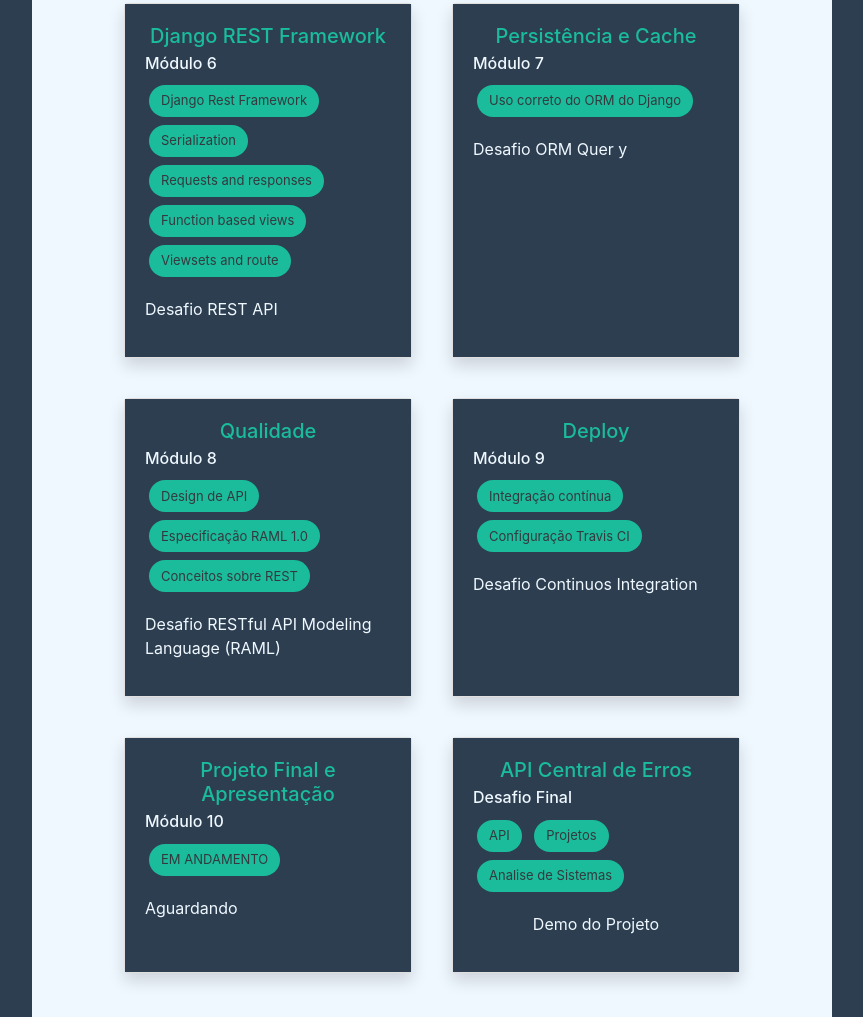
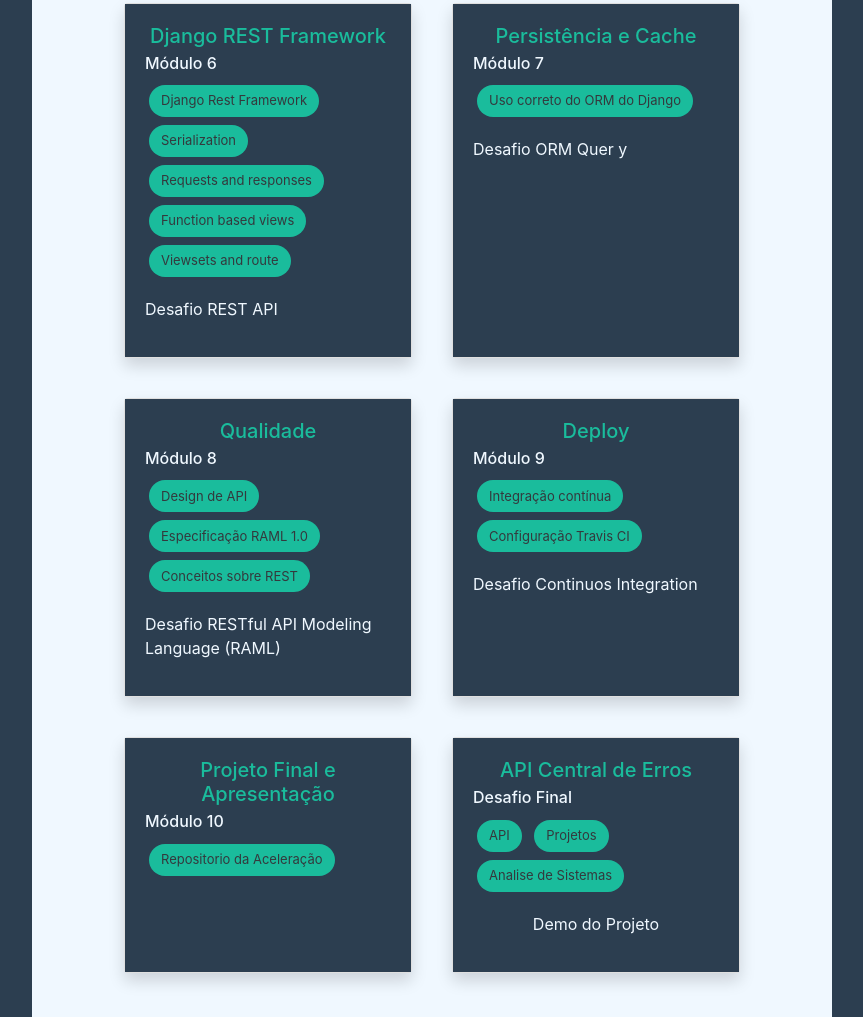
Before and after one commit to elladarte/Dev_Wev_frontend, a plain HTML site: page index.html in a window 1280 px wide. Shown: the part 1562-2579 px from the top of the page, without its empty margins (208-1071 px from the left). Drawn offline with nearby package versions, Linux system fonts and the light colour scheme.

Commit message:
Atualização Final

```diff
--- a/index.html
+++ b/index.html
@@ -338,14 +338,14 @@
             <h6 class="card-subtitle mb-2 text-muted">Módulo 10</h6>
             <p class="card-text">
                 <span class="v-ripple">
-                    EM ANDAMENTO
+                  Repositorio da Aceleração
                 </span>
             </p>
             <p class="cardfooter">
               <p>
                 <a
-                  href="https://github.com/elladarte/AceleraDev_Python/tree/master/Modulo%208/desafio_RAML"
-                  class="card-link" target="_blank">Aguardando
+                  href="https://github.com/elladarte/AceleraDev_Python"
+                  class="card-link" target="_blank">
                 </a>
               </p>
             </p>
@@ -369,7 +369,7 @@
             <p class="cardfooter">
               <p class="text-center">
                 <a
-                  href=""
+                  href="https://github.com/elladarte/AceleraDev_Python/tree/master/Projeto%20Pratico"
                   class="card-link" target="_blank">Demo do Projeto
                 </a>
               </p>
```
